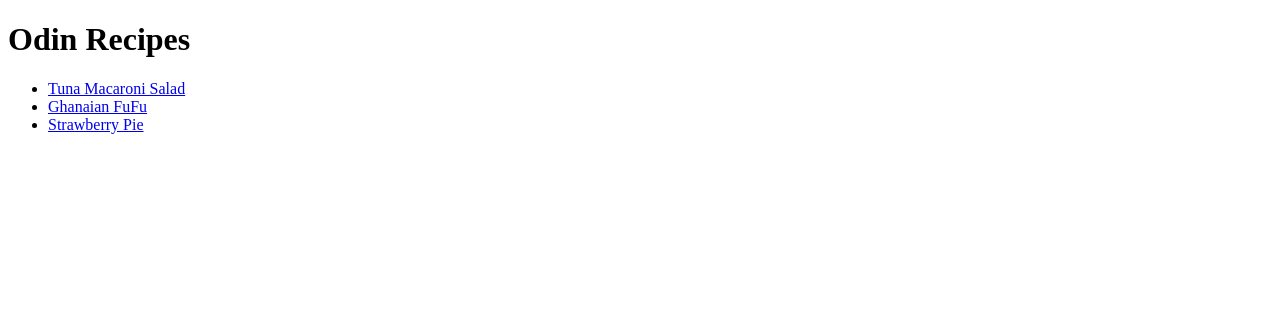
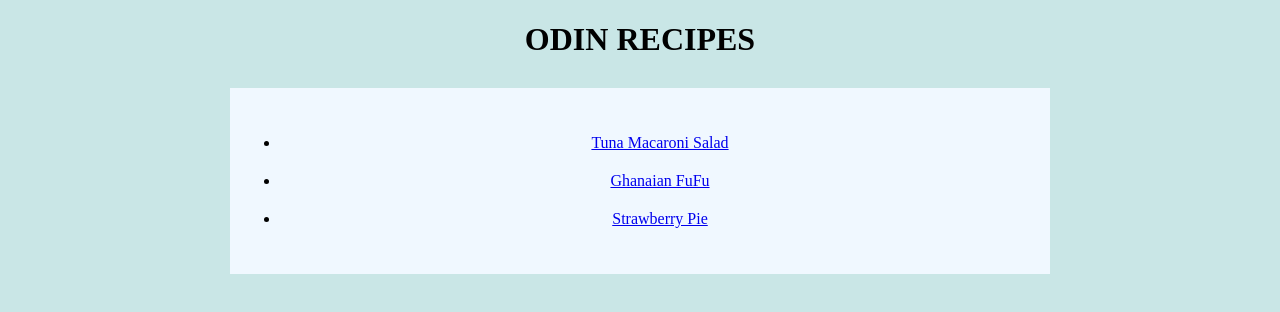
Before and after one commit to Maikellamps/odin-recipes, a plain HTML site: page index.html in a window 1280 px wide. Drawn offline with Linux system fonts and the light colour scheme.

Commit message:
add margin and padding

```diff
--- a/index.html
+++ b/index.html
@@ -4,17 +4,19 @@
     <meta charset="UTF-8">
     <meta name="viewport" content="width=device-width, initial-scale=1.0">
     <title>Document</title>
+    <link rel="stylesheet" href="styles.css">
 </head>
-<body>
-    <h1>Odin Recipes</h1>
+<body class="back-color">
+    <h1>ODIN RECIPES</h1>
+<div class="ul-box">
+    <ul>
+        <li class="tuna"><a href="recipes/tuna-macaroni-salad.html">Tuna Macaroni Salad</a></li>
 
-    <ul>
-        <li><a href="recipes/tuna-macaroni-salad.html">Tuna Macaroni Salad</a></li>
+        <li class="fufu"><a href="recipes/fufu.html">Ghanaian FuFu</a></li>
 
-        <li><a href="recipes/fufu.html">Ghanaian FuFu</a></li>
-
-        <li><a href="recipes/strawberry pie.html">Strawberry Pie</a></li>
-</ul>
+        <li class="pie"><a href="recipes/strawberry pie.html">Strawberry Pie</a></li>
+    </ul>
+</div>
 
 
 </body>
--- /dev/null
+++ b/styles.css
@@ -0,0 +1,17 @@
+.back-color{
+    background-color: rgb(201, 230, 230);
+}
+.ul-box{
+    width: 800px;
+    background-color: aliceblue;
+    margin: 30px auto;
+    padding: 20px 10px;
+}
+h1{
+    text-align: center;
+}
+li{
+    padding: 10px;
+    text-align: center;
+}
+.fufu{}
```
